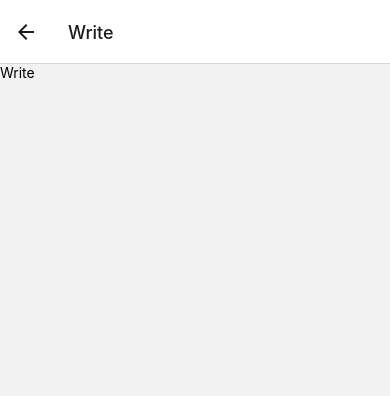
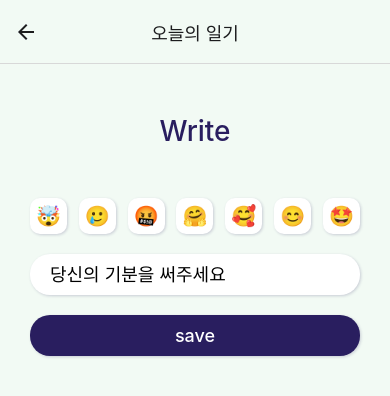
Before and after one commit to jae-hun-e/diaryApp, a React Native app: screen /Stacks in a window 390 px wide. Shown: the top 396 px of the page. Built offline with nearby package versions, Linux system fonts and the light colour scheme.

Commit message:
create write stack

```diff
--- /dev/null
+++ b/Theme/color.js
@@ -0,0 +1,7 @@
+const colors = {
+  bgColor: "#F2FAF4",
+  textColor: "#291E5F",
+  cardColor: "#f7f1e3",
+  btnColor: "#291E5F",
+};
+export default colors;
--- a/navigators/Root.js
+++ b/navigators/Root.js
@@ -7,7 +7,7 @@ const Nav = createNativeStackNavigator();
 
 export default function Root() {
   return (
-    <Nav.Navigator screenOptions={{ headerShown: false }}>
+    <Nav.Navigator screenOptions={{ presentation: "modal", animation: "slide_from_bottom", headerShown: false }}>
       <Nav.Screen name="Tabs" component={Tabs} />
       <Nav.Screen name="Stacks" component={Stacks} />
     </Nav.Navigator>
--- a/navigators/Stack.js
+++ b/navigators/Stack.js
@@ -2,11 +2,17 @@ import React from "react";
 import { createNativeStackNavigator } from "@react-navigation/native-stack";
 import Write from "../screens/Write";
 import Read from "../screens/Read";
+import colors from "../Theme/color";
 const NavStack = createNativeStackNavigator();
 
 const Stacks = () => (
-  <NavStack.Navigator>
-    <NavStack.Screen name="Write" component={Write} />
+  <NavStack.Navigator
+    screenOptions={{
+      headerStyle: { backgroundColor: `${colors.bgColor}` },
+      headerTitleAlign: "center",
+    }}
+  >
+    <NavStack.Screen name="오늘의 일기" component={Write} />
     <NavStack.Screen name="Read" component={Read} />
   </NavStack.Navigator>
 );
--- a/navigators/Tabs.js
+++ b/navigators/Tabs.js
@@ -8,7 +8,7 @@ import { Ionicons } from "@expo/vector-icons";
 const NavTabs = createBottomTabNavigator();
 
 const Tabs = () => (
-  <NavTabs.Navigator>
+  <NavTabs.Navigator screenOptions={{ headerShown: false }}>
     <NavTabs.Screen
       name="Home"
       component={Home}
--- a/package.json
+++ b/package.json
@@ -12,6 +12,7 @@
     "@react-navigation/bottom-tabs": "^6.2.0",
     "@react-navigation/native": "^6.0.8",
     "@react-navigation/native-stack": "^6.5.0",
+    "@types/styled-components": "^5.1.24",
     "@types/styled-components-react-native": "^5.1.3",
     "expo": "~44.0.2",
     "expo-splash-screen": "~0.14.1",
--- a/screens/Home.tsx
+++ b/screens/Home.tsx
@@ -1,15 +1,19 @@
 import React from "react";
 import styled from "styled-components/native";
+import colors from "../Theme/color";
+import { Ionicons } from "@expo/vector-icons";
+import { TouchableOpacity } from "react-native";
 
 const Home = ({ navigation: { navigate } }) => {
   return (
     <View>
+      <Title> 내 일기장</Title>
       <Btn onPress={() => navigate("Stacks", { screen: "Write" })}>
-        <BtnText>Write</BtnText>
+        <Ionicons name="add" color="white" size={40} />
       </Btn>
-      <Btn onPress={() => navigate("Stacks", { screen: "Read" })}>
+      <TouchableOpacity onPress={() => navigate("Stacks", { screen: "Read" })}>
         <BtnText>Read</BtnText>
-      </Btn>
+      </TouchableOpacity>
     </View>
   );
 };
@@ -18,12 +22,27 @@ export default Home;
 
 const View = styled.View`
   flex: 1;
+  padding: 0px 30px;
+  padding-top: 100px;
+  background-color: ${colors.bgColor};
+`;
+const Title = styled.Text`
+  color: ${colors.textColor};
+  font-size: 38px;
+  font-weight: 500;
+  margin-bottom: 100px;
+`;
+const Btn = styled.TouchableOpacity`
+  position: absolute;
+  bottom: 40px;
+  right: 40px;
+  height: 60px;
+  width: 60px;
+  border-radius: 40px;
   justify-content: center;
   align-items: center;
+  background-color: ${colors.btnColor};
+  elevation: 5; //! 안드로이드 그림자
 `;
 
-const Text = styled.Text``;
-
-const Btn = styled.TouchableOpacity``;
-
 const BtnText = styled.Text``;
--- a/screens/Write.tsx
+++ b/screens/Write.tsx
@@ -1,18 +1,97 @@
-import * as React from "react";
+import React, { useState } from "react";
+import { Alert } from "react-native";
 import styled from "styled-components/native";
+import colors from "../Theme/color";
 
 interface WriteProps {}
 
+const emotions = ["🤯", "🥲", "🤬", "🤗", "🥰", "😊", "🤩"];
+
 const Write = () => {
+  const [selectEmotion, setEmotion] = useState("");
+  const [feeling, setFeeling] = useState("");
+
+  console.log(selectEmotion, feeling);
+  const onSubmit = () => {
+    if (feeling === "" || selectEmotion === "") {
+      return Alert.alert("기분을 입력해주세요");
+    }
+  };
   return (
     <View>
-      <Text>Write</Text>
+      <Title>Write</Title>
+      <Emotions>
+        {emotions.map((emot, idx) => (
+          <Emotion
+            key={idx}
+            onPress={() => setEmotion(emot)}
+            selected={emot === selectEmotion}
+          >
+            <EmotionText>{emot}</EmotionText>
+          </Emotion>
+        ))}
+      </Emotions>
+      <TextInput
+        placeholder="당신의 기분을 써주세요"
+        value={feeling}
+        onChangeText={(text) => setFeeling(text)}
+      />
+      <Btn onPress={onSubmit}>
+        <BtnText>save</BtnText>
+      </Btn>
     </View>
   );
 };
 
 export default Write;
 
-const View = styled.View``;
+const View = styled.View`
+  background-color: ${colors.bgColor};
+  flex: 1;
+  padding: 0px 30px;
+`;
+const Title = styled.Text`
+  color: ${colors.textColor};
+  margin: 50px 0px;
+  text-align: center;
+  font-size: 28px;
+  font-weight: 500;
+`;
+const TextInput = styled.TextInput`
+  background-color: white;
+  border-radius: 20px;
+  padding: 10px 20px;
+  font-size: 18px;
+  box-shadow: 1px 1px 3px rgba(41, 30, 95, 0.2);
+`;
+const Btn = styled.TouchableOpacity`
+  width: 100%;
+  margin-top: 20px;
+  background-color: ${colors.btnColor};
+  padding: 10px 20px;
+  align-items: center;
+  border-radius: 20px;
+  box-shadow: 1px 1px 3px rgba(41, 30, 95, 0.2);
+`;
+const BtnText = styled.Text`
+  color: white;
+  font-weight: 500;
+  font-size: 18px;
+`;
 
-const Text = styled.Text``;
+const Emotions = styled.View`
+  flex-direction: row;
+  justify-content: space-between;
+  margin-bottom: 20px;
+`;
+const Emotion = styled.TouchableOpacity`
+  background-color: white;
+  box-shadow: 1px 1px 3px rgba(41, 30, 95, 0.2);
+  padding: 5px;
+  border-radius: 10px;
+  border-width: 1.5px;
+  border-color: ${(props) => (props.selected ? "rgba(41, 30, 95, 1);" : "transparent")};
+`;
+const EmotionText = styled.Text`
+  font-size: 20px;
+`;
```
Also changed, not shown: 1 other file (tests, documents, lock files or other folders).
